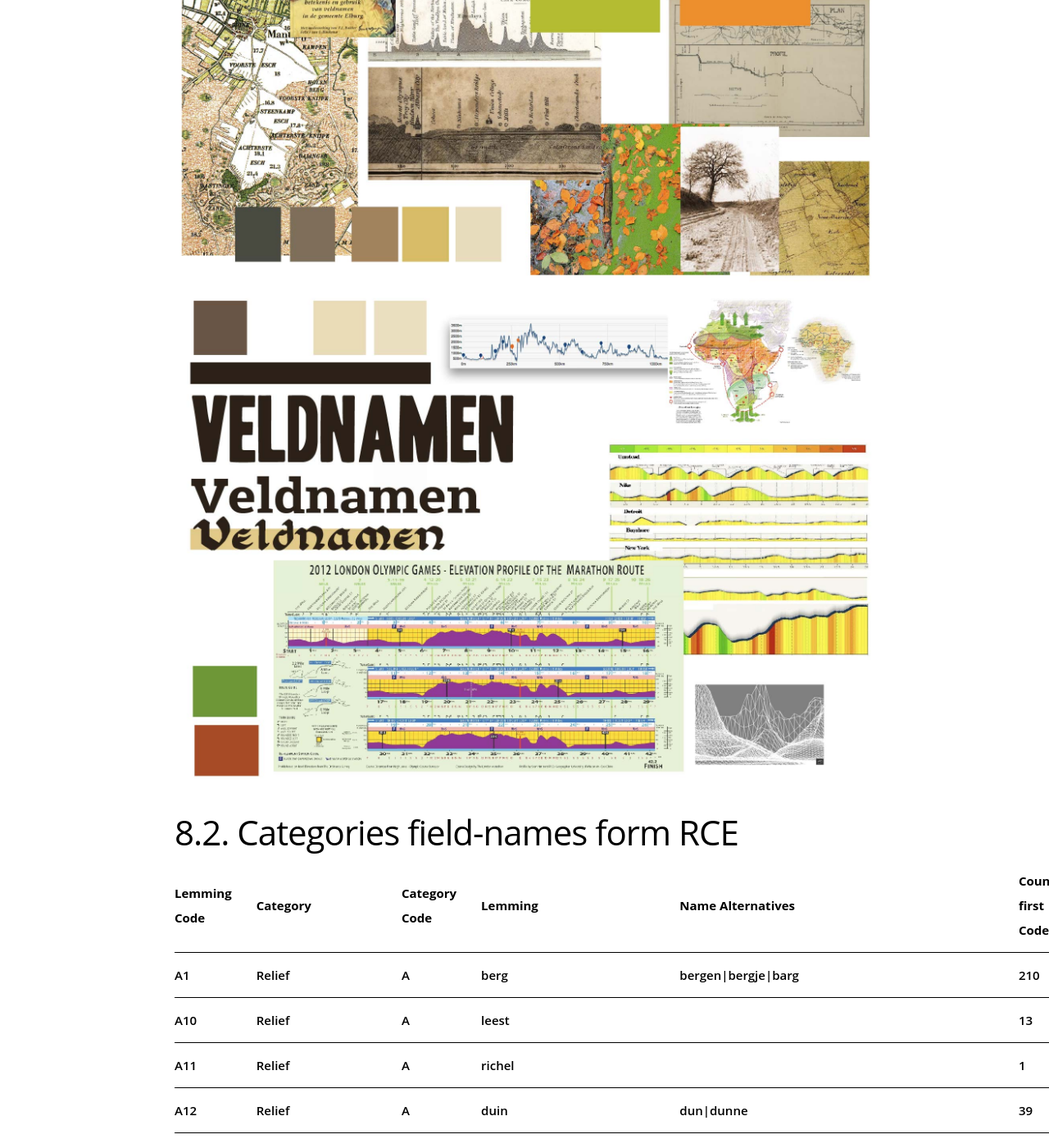
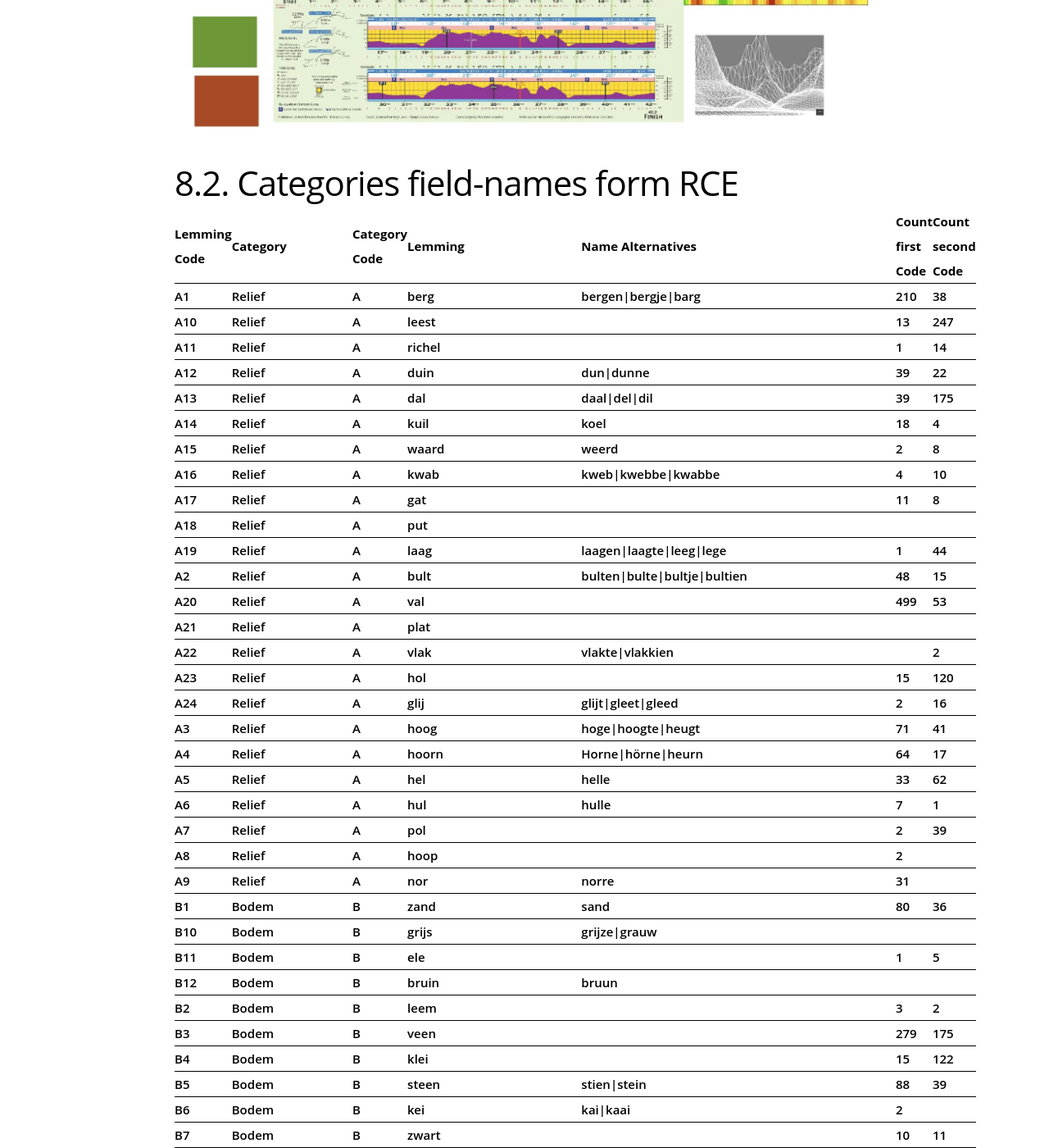
Before and after one commit to NieneB/InternshipReport, a Jekyll site: the page built from index.md, in a window 1280 px wide and 1400 px high, scrolled down 49860 px. Shown: the whole window at 82% size. Built offline with Jekyll 4.4.1, drawn with Linux system fonts in a browser that asks for light colours; some web fonts are replaced; some of the changed text lies outside the part shown.

Commit message:
sijl table

```diff
--- a/css/skeleton.css
+++ b/css/skeleton.css
@@ -295,7 +295,7 @@ pre > code {
 –––––––––––––––––––––––––––––––––––––––––––––––––– */
 th,
 td {
-  padding: 12px 15px;
+  padding: 0;
   text-align: left;
   border-bottom: 1px solid black; }
 th:first-child,
```
